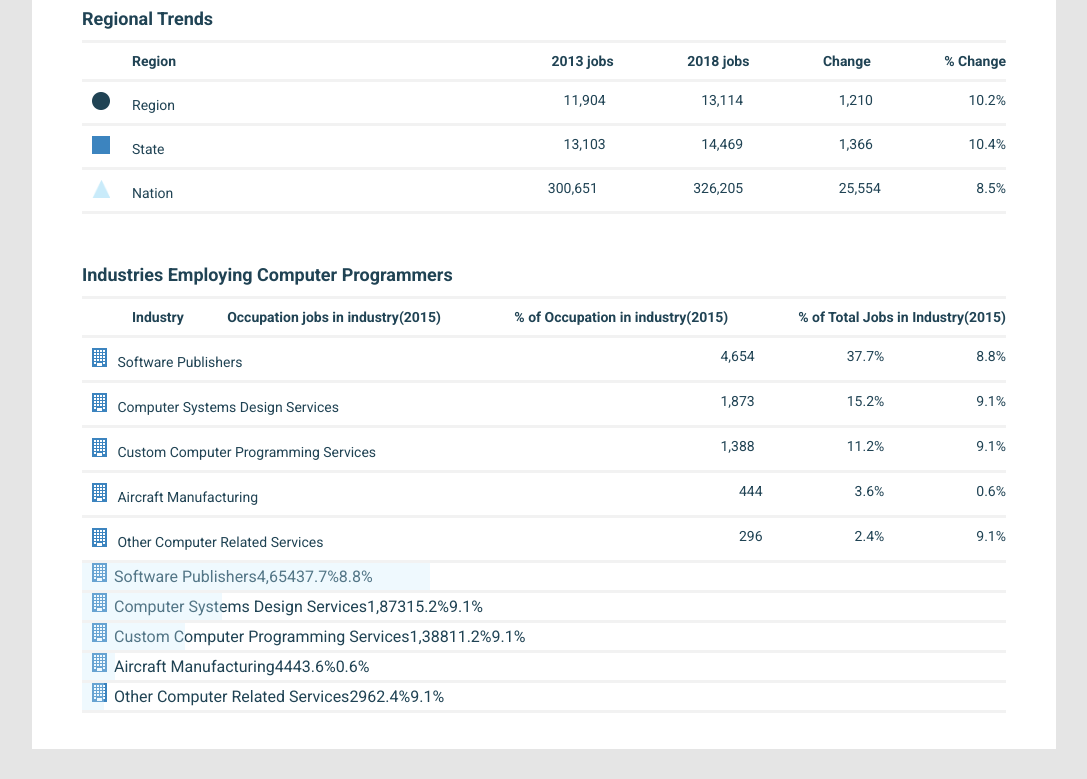
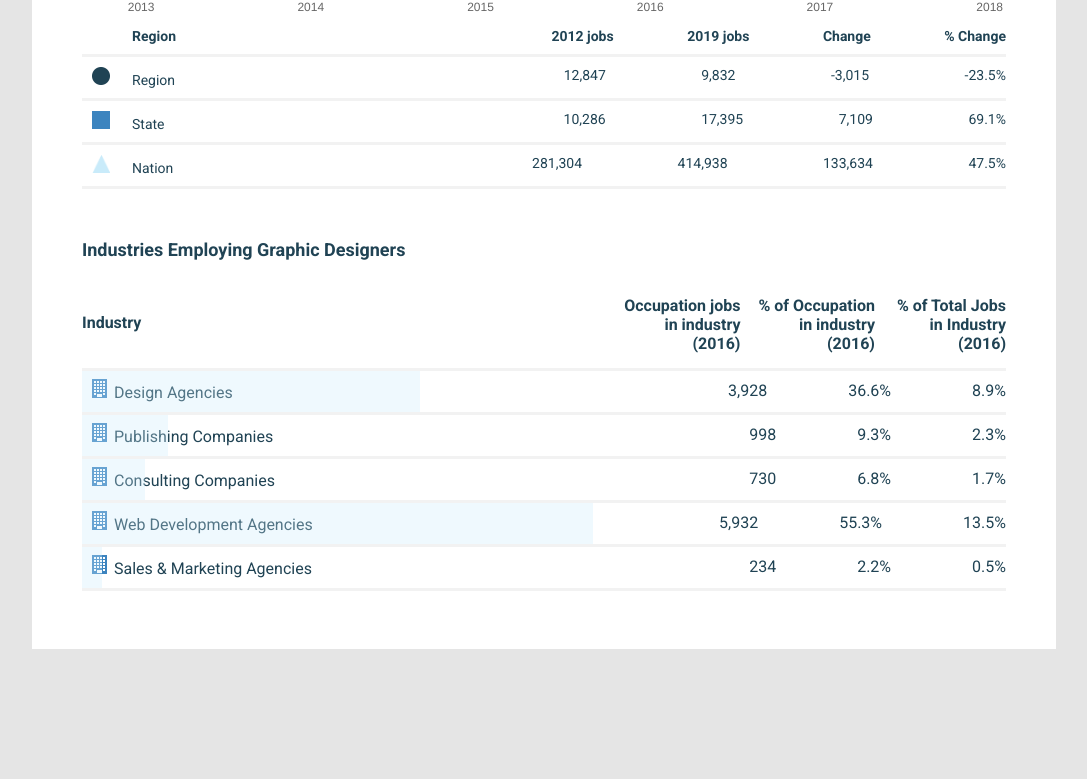
Before and after one commit to RodikYermak/esmi-mockup, a React (Create React App) app: page / in a window 1280 px wide. Shown: the part 905-1684 px from the top of the page, without its empty margins (96-1183 px from the left). After the commit the page ends 1584 px from the top, so only its background shows below. Built offline with nearby package versions, Linux system fonts and the light colour scheme.

Commit message:
mvp is ready

```diff
--- a/src/App.js
+++ b/src/App.js
@@ -1,11 +1,11 @@
 import React from 'react'
-import IndustriesEmploying from './components/IndustriesEmploying';
+// import IndustriesEmploying from './components/IndustriesEmploying';
 import OccupationOverview from './components/OccupationOverview';
 import RegionalTable from './components/RegionalTrends';
-import Chart from './components/Chart';
+// import Chart from './components/Chart';
 import Bar from './components/Bar';
-import data from './data'
-// import data from './ProjectSampleResponseData'
+// import data from './data'
+import data from './ProjectSampleResponseData'
 
 function App() {
   // occupation
@@ -22,10 +22,9 @@ function App() {
   return (
     <div className="app-container">
       <OccupationOverview occupation={occupationData} region={regionData} summary={summaryData} />
-      <Chart />
       <RegionalTable trend={trendComparisonData} />
-      <IndustriesEmploying title={occupationData.title} industries={employingIndustries}/>
-      <Bar industries={employingIndustries}/>
+      {/* <IndustriesEmploying title={occupationData.title} industries={employingIndustries}/>  */}
+      <Bar title={occupationData.title} industries={employingIndustries}/>
 
 
     </div>
--- a/src/components/Bar.js
+++ b/src/components/Bar.js
@@ -4,63 +4,44 @@ function Bar(props) {
     // employing_industries -> industries
     let industriesArray = props.industries.industries
     // year
-    // let year = props.industries.year
+    let year = props.industries.year
     // jobs
     let jobsTotal = props.industries.jobs
 
-    // let percentage = 30
+    const industriesElements = industriesArray.map((element)=>{
+        let jobs = element.in_occupation_jobs.toLocaleString('en-US');
+        let percent = (element.in_occupation_jobs/jobsTotal*100).toFixed(1);
+        let change = (element.in_occupation_jobs/industriesArray[0].jobs*100).toFixed(1);
+        return(
+            <div className="loadbar border-bottom" key={`${element.title}`}>
+                <span className="bar" style={{width: `${percent}%`}}></span>
+                <span className="flex3">
+                    <span className="left3">
+                        <img className="icon3" src="./assets/icon.png" alt="icon" />
+                        {element.title}
+                    </span>
+                    <span className="right3">
+                        {jobs}
+                        <span className="ml3">{percent}%</span>
+                        <span className="ml3">{change}%</span>
+                    </span>
+                </span>
+            </div>
+        )
+    })
+
     return (
         <>
-            <div className="loadbar border-bottom">
-                <span className="bar" style={{width: `${(industriesArray[0].in_occupation_jobs/jobsTotal*100).toFixed(1)}%`}}></span>
-                <span>
-                    <img className="icon2" src="./assets/icon.png" alt="icon" />
-                    {industriesArray[0].title}
-                    {industriesArray[0].in_occupation_jobs.toLocaleString('en-US')}
-                    {(industriesArray[0].in_occupation_jobs/jobsTotal*100).toFixed(1)}%
-                    {(industriesArray[0].in_occupation_jobs/industriesArray[0].jobs*100).toFixed(1)}%
+            <h2>Industries Employing {props.title}</h2>
+            <p className="border-bottom bold flex3 height3">
+                <span>Industry</span>
+                <span className="right4 flex3">
+                    <span className="ml4">Occupation jobs in industry ({year})</span>
+                    <span className="ml4">% of Occupation in industry ({year})</span>
+                    <span className="ml4">% of Total Jobs in Industry ({year})</span>
                 </span>
-            </div>
-            <div className="loadbar border-bottom">
-                <span className="bar" style={{width: `${(industriesArray[1].in_occupation_jobs/jobsTotal*100).toFixed(1)}%`}}></span>
-                <span>
-                    <img className="icon2" src="./assets/icon.png" alt="icon" />
-                    {industriesArray[1].title}
-                    {industriesArray[1].in_occupation_jobs.toLocaleString('en-US')}
-                    {(industriesArray[1].in_occupation_jobs/jobsTotal*100).toFixed(1)}%
-                    {(industriesArray[1].in_occupation_jobs/industriesArray[1].jobs*100).toFixed(1)}%
-                </span>
-            </div>
-            <div className="loadbar border-bottom">
-                <span className="bar" style={{width: `${(industriesArray[2].in_occupation_jobs/jobsTotal*100).toFixed(1)}%`}}></span>
-                <span>
-                    <img className="icon2" src="./assets/icon.png" alt="icon" />
-                    {industriesArray[2].title}
-                    {industriesArray[2].in_occupation_jobs.toLocaleString('en-US')}
-                    {(industriesArray[2].in_occupation_jobs/jobsTotal*100).toFixed(1)}%
-                    {(industriesArray[2].in_occupation_jobs/industriesArray[2].jobs*100).toFixed(1)}%
-                </span>
-            </div>
-            <div className="loadbar border-bottom">
-                <span className="bar" style={{width: `${(industriesArray[3].in_occupation_jobs/jobsTotal*100).toFixed(1)}%`}}></span>
-                <span>
-                    <img className="icon2" src="./assets/icon.png" alt="icon" />
-                    {industriesArray[3].title}
-                    {industriesArray[3].in_occupation_jobs.toLocaleString('en-US')}
-                    {(industriesArray[3].in_occupation_jobs/jobsTotal*100).toFixed(1)}%
-                    {(industriesArray[3].in_occupation_jobs/industriesArray[3].jobs*100).toFixed(1)}%
-                </span>
-            </div>
-            <div className="loadbar border-bottom">
-                <span className="bar" style={{width: `${(industriesArray[4].in_occupation_jobs/jobsTotal*100).toFixed(1)}%`}}></span>
-                <span>
-                    <img className="icon2" src="./assets/icon.png" alt="icon" />
-                    {industriesArray[4].title}
-                    {industriesArray[4].in_occupation_jobs.toLocaleString('en-US')}
-                    {(industriesArray[4].in_occupation_jobs/jobsTotal*100).toFixed(1)}%
-                    {(industriesArray[4].in_occupation_jobs/industriesArray[4].jobs*100).toFixed(1)}%
-                </span>
-            </div>
+            </p>
+            {industriesElements}
         </>
     )
 }
--- a/src/components/Chart.js
+++ b/src/components/Chart.js
@@ -10,6 +10,7 @@ import {
     Legend,
   } from 'chart.js';
   import { Line } from 'react-chartjs-2';
+  import faker from 'faker'
 
   ChartJS.register(
     CategoryScale,
@@ -39,22 +40,22 @@ import {
     datasets: [
       {
         label: 'Region',
-        // data: labels.map(() => faker.datatype.number({ min: -20, max: 70 })),
-        data: [0, 4.03, -0.25, 2.66, 1.89, 1.50],
+        data: labels.map(() => faker.datatype.number({ min: -5, max: 5 })),
+        // data: [0, 4.03, -0.25, 2.66, 1.89, 1.50],
         borderColor: '#204354',
         backgroundColor: '#204354',
       },
       {
         label: 'State',
-        // data: labels.map(() => faker.datatype.number({ min: -20, max: 70 })),
-        data: [0, 3.77, 0, 2.72, 1.98, 1.57],
+        data: labels.map(() => faker.datatype.number({ min: -5, max: 5 })),
+        // data: [0, 3.77, 0, 2.72, 1.98, 1.57],
         borderColor: '#3C84BF',
         backgroundColor: '#3C84BF',
       },
       {
         label: 'Nation',
-        // data: labels.map(() => faker.datatype.number({ min: -20, max: 70 })),
-        data: [0, 2.12, 2.32, 1.54, 2.26, 0.31],
+        data: labels.map(() => faker.datatype.number({ min: -5, max: 5 })),
+        // data: [0, 2.12, 2.32, 1.54, 2.26, 0.31],
         borderColor: '#C9EBFA',
         backgroundColor: '#C9EBFA',
       }
--- a/src/components/RegionalTrends.js
+++ b/src/components/RegionalTrends.js
@@ -1,4 +1,5 @@
 import React from 'react'
+import Chart from './Chart'
 
 function RegionalTrends(props) {
     // trend_comparison
@@ -26,6 +27,7 @@ function RegionalTrends(props) {
     return (
         <div className="mb">
             <h2 className="border-bottom">Regional Trends</h2>
+            <Chart />
             <p className="regional-header border-bottom flex pl"><span>Region</span><span> <span className="table-el">{startYear} jobs</span> <span className="table-el">{endYear} jobs</span> <span className="table-el"> Change </span> % Change</span> </p>
             <p className="regional-body border-bottom flex"><span><img className="icon" src="./assets/eclipse.png" alt="eclipse" />Region</span> <span><span className="tbl-row1">{startYearRegional.toLocaleString('en-US')}</span> <span className="tbl-row1">{endYearRegional.toLocaleString('en-US')}</span> <span className="tbl-row1">{changeRegional.toLocaleString('en-US')}</span> {percentageChangeRegional.toFixed(1)}%</span></p>
             <p className="regional-body border-bottom flex"><span><img className="icon" src="./assets/rectangle.png" alt="eclipse" />State</span> <span><span className="tbl-row1">{startYearState.toLocaleString('en-US')}</span> <span className="tbl-row1">{endYearState.toLocaleString('en-US')}</span> <span className="tbl-row1">{changeState.toLocaleString('en-US')}</span> {percentageChangeState.toFixed(1)}%</span></p>
--- a/src/index.css
+++ b/src/index.css
@@ -14,7 +14,7 @@ body {
 
 .app-container {
   width: 1024px;
-  height: 1624px;
+  height: 1524px;
   background: #ffffff;
   margin: 30px auto;
   padding: 60px 50px;
@@ -150,19 +150,70 @@ h2 {
 /* loading bar */
 .loadbar {
   width: 100%;
-  height: 30px;
+  height: 44px;
   /* background-color: #fff; */
   /* border: 1px solid #ccc; */
   position: relative;
+  /* padding: 12px; */
 }
 .bar {
   /* line-height: 25px; */
   height: 100%;
   display: block;
-  /* font-family: arial;
-  font-size: 12px; */
   background-color: #c9ebfa;
-  /* color: black; */
   position: absolute;
   opacity: 0.3;
 }
+
+.icon3 {
+  width: 15px;
+  height: 19px;
+  margin-left: 10px;
+  margin-right: 7px;
+  /* margin-top: 10px; */
+}
+
+.flex3 {
+  display: flex;
+  justify-content: space-between;
+  align-items: center;
+  padding-top: 5px;
+  height: 33px;
+}
+
+.left3 {
+  /* align-self: center; */
+  /* padding-bottom: 10px; */
+}
+
+.right3 {
+  align-self: center;
+  width: 300px;
+  text-align: right;
+}
+
+.ml3 {
+  margin-left: 81px;
+}
+
+.bold {
+  font-weight: 700;
+}
+
+.height3 {
+  height: 100px;
+}
+
+.width3 {
+  width: 30px;
+}
+
+.right4 {
+  align-self: center;
+  width: 400px;
+  text-align: right;
+}
+
+.ml4 {
+  margin-left: 10px;
+}
```
